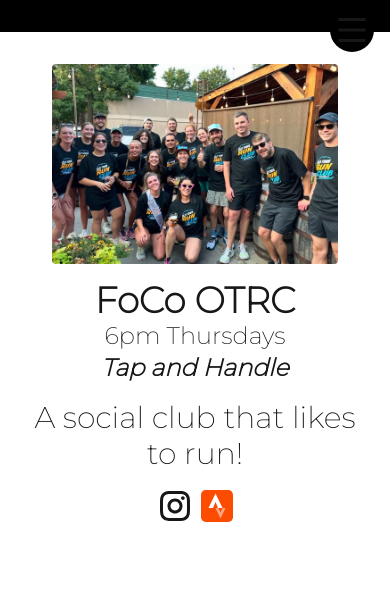
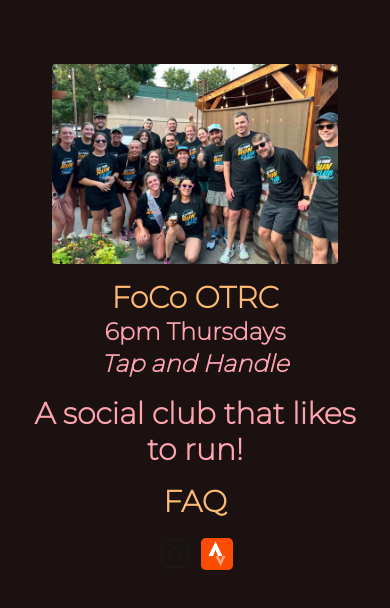
Before and after one commit to FlippinBerger/otrc, a Next.js app: page / in a window 390 px wide. Shown: the top 608 px of the page. Built offline with nearby package versions, Linux system fonts and the light colour scheme.

Commit message:
Get ready for first public deploy

```diff
--- a/app/components/Header.tsx
+++ b/app/components/Header.tsx
@@ -11,17 +11,20 @@ import Link from 'next/link'
 
 export default function Header() {
   return (
-    <header className='fixed w-full px-8 py-4 top-0 sm:h-16 bg-black'>
+    <header className='fixed w-full px-8 py-4 top-0 sm:h-16 bg-[#1A1110] sm:border-b border-zinc-700'>
       <div className='hidden sm:flex justify-between items-center'>
         <HeaderItem href='/' title='Home' />
         <HeaderItem href='/events' title='Events' />
         {/*<HeaderItem href='/join' title='Become a Member' />*/}
       </div>
-      <Popover className='sm:hidden fixed right-4 top-2'>
-        <PopoverButton className='bg-black rounded-full p-1'>
+      <Popover className='sm:hidden fixed right-8 top-2'>
+        <PopoverButton className='bg-black text-rose-300 rounded-full p-1'>
           <RiMenuLine size='36' />
         </PopoverButton>
-        <PopoverPanel anchor='bottom' className='flex flex-col p-2 bg-black'>
+        <PopoverPanel
+          anchor='bottom'
+          className='flex flex-col p-2 bg-black border rounded border-rose-300'
+        >
           <MobileHeaderItem href='/' title='Home' />
           <MobileHeaderItem href='/events' title='Events' />
           {/*<MobileHeaderItem href='/join' title='Become a Member' />*/}
@@ -40,7 +43,10 @@ interface Props {
 
 const HeaderItem: React.FC<Props> = ({ href, title }) => {
   return (
-    <Link className='hover:underline' href={href}>
+    <Link
+      className='hover:underline text-orange-300 font-bold text-2xl'
+      href={href}
+    >
       {title}
     </Link>
   )
@@ -50,7 +56,7 @@ const MobileHeaderItem: React.FC<Props> = ({ href, title }) => {
   const close = useClose()
   return (
     <Link
-      className='hover:underline hover:bg-sky-500'
+      className='text-rose-300 text-2xl py-2 hover:underline'
       href={href}
       onClick={close}
     >
--- a/app/globals.css
+++ b/app/globals.css
@@ -3,13 +3,15 @@
 @tailwind utilities;
 
 :root {
-  --background: #ffffff;
+  /* --background: #ffffff; */
+      --background: #1A1110;
   --foreground: #171717;
 }
 
 @media (prefers-color-scheme: dark) {
   :root {
-    --background: #0a0a0a;
+    /* --background: #0a0a0a; */
+      --background: #1A1110;
     --foreground: #ededed;
   }
 }
@@ -25,3 +27,12 @@ body {
     text-wrap: balance;
   }
 }
+
+@layer base {
+    h1 {
+        @apply text-3xl text-orange-300 font-bold
+    }
+    h2 {
+        @apply text-2xl text-rose-300 font-bold
+    }
+}
--- a/app/layout.tsx
+++ b/app/layout.tsx
@@ -1,6 +1,6 @@
 import type { Metadata } from 'next'
 import './globals.css'
-import Header from './components/Header'
+// import Header from './components/Header'
 
 import { Montserrat } from 'next/font/google'
 
@@ -24,7 +24,7 @@ export default function RootLayout({
   return (
     <html lang='en'>
       <body className={`${montserrat.className} antialiased`}>
-        <Header />
+        {/*<Header />*/}
         <div className='px-4 mx-auto mt-16'>{children}</div>
       </body>
     </html>
--- a/app/page.tsx
+++ b/app/page.tsx
@@ -1,11 +1,11 @@
 import Image from 'next/image'
-import Link from 'next/link'
 import FAQ from './faq'
 import Footer from './footer'
+import Link from 'next/link'
 
 export default function Home() {
   return (
-    <main className='flex flex-col items-center mt-4'>
+    <main className='flex flex-col items-center sm:pt-4'>
       {/*images*/}
       <Image
         width={600}
@@ -27,15 +27,13 @@ export default function Home() {
       />
 
       {/*titles*/}
-      <h1 className='hidden sm:block mt-4 text-3xl lg:text-8xl font-bold'>
+      <h1 className='hidden sm:block mt-4 lg:text-8xl font-bold'>
         Old Town Run Club
       </h1>
 
-      <h1 className='sm:hidden text-4xl mt-4 lg:text-8xl font-bold'>
-        FoCo OTRC
-      </h1>
-      <h2 className='text-2xl'>6pm Thursdays</h2>
-      <h2 className='text-2xl'>
+      <h1 className='sm:hidden mt-4 font-bold'>FoCo OTRC</h1>
+      <h2>6pm Thursdays</h2>
+      <h2>
         <span className='italic font-bold'>
           <a href='https://tapandhandle.com/' target='_blank'>
             Tap and Handle
@@ -52,6 +50,9 @@ export default function Home() {
       <div className='hidden sm:block'>
         <FAQ />
       </div>
+      <Link className='sm:hidden mt-4 text-2xl' href='/faq'>
+        <h1>FAQ</h1>
+      </Link>
 
       {/*
       <Link className='sm:hidden mt-4' href='/join'>
```
